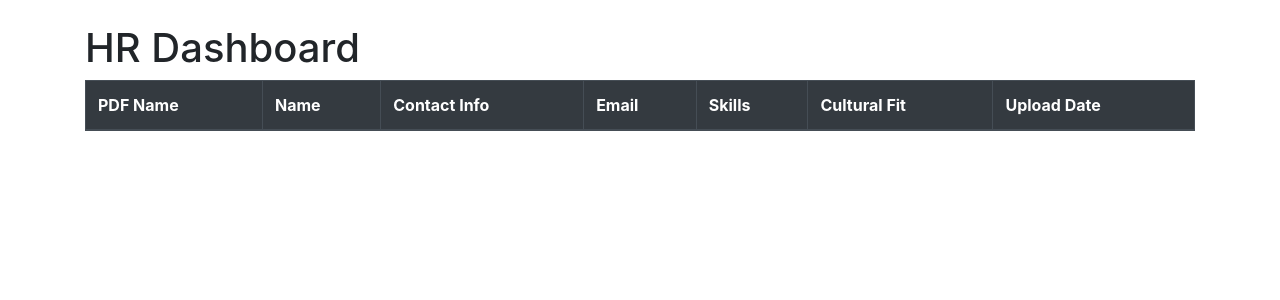
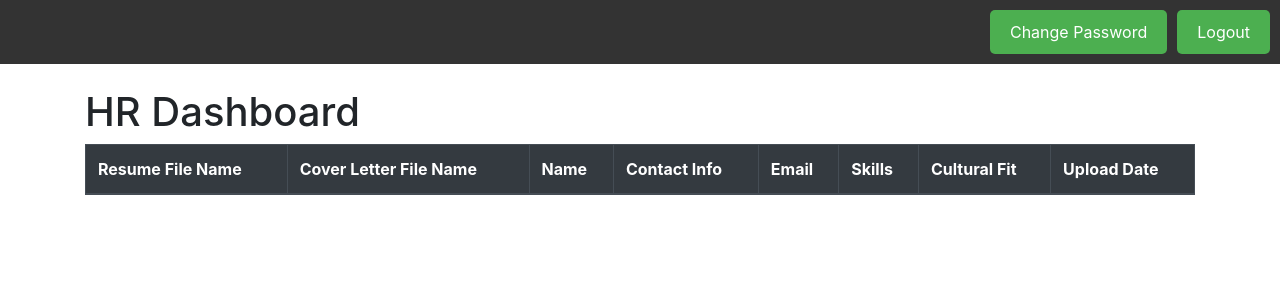
Before and after one commit to malhar1407/HR-Analytics-Final, a Flask app: page /hr in a window 1280 px wide. Shown: the top 300 px of the page. Run offline with Flask 3, Linux system fonts and the light colour scheme; data that the repository does not hold is empty; parts of the project's set-up code (start-up, migrations or seed data) failed here and were passed over; some libraries are stand-ins or nearby versions.

Commit message:
Added Login module

```diff
--- a/src/app.py
+++ b/src/app.py
@@ -1,9 +1,41 @@
-from flask import Flask, render_template, request, redirect, url_for, flash
+from flask import Flask, render_template, request, redirect, url_for, flash, session, make_response, send_file
 from pymongo import MongoClient
 import os
 from resume_parsing import parse_resume
 from Cover_Letter import final_cover_letter
 from datetime import datetime
+from bson.binary import Binary
+from io import BytesIO
+
+def update_user_password(user_id, new_password):
+    # MongoDB connection
+    mongo_client = MongoClient("mongodb://localhost:27017")
+    db = mongo_client['Project']  # Replace 'Project' with your actual database name
+    login_collection = db['Login_Details'] # Collection to store login data
+
+    # Update the user's password in the database
+    login_collection.update_one({'id': user_id}, {'$set': {'Password': new_password}})
+    mongo_client.close()  # Close MongoDB connection
+
+def get_user_password(user_id):
+    # MongoDB connection
+    mongo_client = MongoClient("mongodb://localhost:27017")
+    db = mongo_client['Project']
+    login_collection = db['Login_Details']
+
+    # Query the database to get the user's password
+    user_data = login_collection.find_one({'id': user_id})
+    if user_data:
+        user_password = user_data.get('Password')
+        mongo_client.close()  # Close MongoDB connection
+        return user_password
+    else:
+        mongo_client.close()  # Close MongoDB connection
+        return None
+
+
+
+
 
 app = Flask(__name__)
 app.secret_key = b'_5#y2L"F4Q8z\n\xec]/'
@@ -28,9 +60,16 @@ def upload_files():
                 # Save resume file
                 resume_file_path = os.path.join(app.config['UPLOAD_FOLDER'], resume_file.filename)
                 resume_file.save(resume_file_path)
+
                 # Save cover letter file
                 cover_letter_file_path = os.path.join(app.config['UPLOAD_FOLDER'], cover_letter_file.filename)
                 cover_letter_file.save(cover_letter_file_path)
+
+                # Read the file contents
+                with open(resume_file_path, 'rb') as resume_f, open(cover_letter_file_path, 'rb') as cover_letter_f:
+                    resume_content = resume_f.read()
+                    cover_letter_content = cover_letter_f.read()
+
 
                 # Parse resume and cover letter, and store information in MongoDB
                 pdf_name, name, contact_info, email, skills, upload_date = parse_resume(resume_file_path)
@@ -38,7 +77,11 @@ def upload_files():
 
                 # Insert resume and cover letter data into MongoDB
                 resume_data = {
-                    'pdf_name': pdf_name,
+                    'candidate_id':session.get('candidate_id'),
+                    'resume_name': pdf_name,
+                    'resume_content':Binary(resume_content),
+                    'cover_letter_name': cover_letter_file.filename,
+                    'cover_letter_content':Binary(cover_letter_content),
                     'name': name,
                     'contact_info': contact_info,
                     'email': email,
@@ -57,7 +100,9 @@ def upload_files():
 # Route for candidate dashboard
 @app.route('/candidate')
 def candidate_dashboard():
-    return render_template('Candash.html')
+    response = make_response(render_template('Candash.html'))
+    response.headers['Cache-Control'] = 'no-cache, no-store, must-revalidate'
+    return response
 
 #Route for login page
 @app.route('/login')
@@ -65,31 +110,77 @@ def login():
     return render_template('login.html')
 
 
+# Route to download resume
+@app.route('/download_resume/<candidate_id>', methods=['GET'])
+def download_resume(candidate_id):
+    # Find the resume document in MongoDB based on candidate_id
+    resume_document = resume_collection.find_one({'candidate_id': candidate_id})
+    if resume_document:
+        resume_content = resume_document['resume_content']
+        resume_filename = resume_document['resume_name']
+
+        # Create a BytesIO object to send the file contents
+        resume_file = BytesIO(resume_content)
+        resume_file.seek(0)
+
+        # Return the file as a downloadable attachment
+        return send_file(resume_file, attachment_filename=resume_filename, as_attachment=True)
+    else:
+        return 'Resume not found for candidate ID: {}'.format(candidate_id), 404
+
+
+# Route to download cover letter
+@app.route('/download_cover_letter/<candidate_id>', methods=['GET'])
+def download_cover_letter(candidate_id):
+    # Find the cover letter document in MongoDB based on candidate_id
+    cover_letter_document = resume_collection.find_one({'candidate_id': candidate_id})
+    if cover_letter_document:
+        cover_letter_content = cover_letter_document['cover_letter_content']
+        cover_letter_filename = cover_letter_document['cover_letter_name']
+
+        # Create a BytesIO object to send the file contents
+        cover_letter_file = BytesIO(cover_letter_content)
+        cover_letter_file.seek(0)
+
+        # Return the file as a downloadable attachment
+        return send_file(cover_letter_file, attachment_filename=cover_letter_filename, as_attachment=True)
+    else:
+        return 'Cover letter not found for candidate ID: {}'.format(candidate_id), 404
+
 
 @app.route('/validate', methods=['POST'])
 def validate():
-    print('Reached validation')
     if request.method == 'POST':
         candidate_id = int(request.form['candidate-id'])
         password = request.form['password']
 
-        print(type(candidate_id))
-        print(password)
-        login_data = login_collection.find_one({'id': candidate_id, 'Password': password})
-        print(login_data)
+        login_data = login_collection.find_one({'candidate_id': candidate_id, 'Password': password})
 
         if login_data:
-            designation = login_data.get('Designation')
-            print(designation)
+            session['candidate_id'] = candidate_id
+            session['designation'] = login_data.get('Designation')
+            session['name'] = login_data.get('Name')
+            print(session['candidate_id'])
+            print(session['designation'])
+            print(session['name'])
 
-            if(designation == 'HR'):
+            if session['designation'] == 'HR':
                 return redirect(url_for('hr_dashboard'))
-            elif(designation == 'Candidate'):
+            elif session['designation'] == 'Candidate':
                 return redirect(url_for('candidate_dashboard'))
         else:
             flash('Invalid Login Credentials. Please try again')
 
         return redirect(url_for('login'))
+
+
+# Route for logging out
+@app.route('/logout', methods=['POST'])
+def logout():
+    # Clear the session data
+    session.clear()
+    # Redirect the user to the login page
+    return redirect(url_for('login'))
 
 
 
@@ -100,6 +191,47 @@ def hr_dashboard():
     resumes = resume_collection.find({})
     return render_template('hrdash.html', resumes=resumes)
 
+@app.route('/change_password', methods=['POST'])
+def change_password():
+    if request.method == 'POST':
+        # Get the submitted form data
+        current_password = request.form['current_password']
+        new_password = request.form['new_password']
+        confirm_password = request.form['confirm_password']
+
+        # Check if the new password and confirm password match
+        if new_password != confirm_password:
+            flash('New password and confirm password do not match. Please try again.', 'error')
+            return redirect(url_for('change_password_page'))
+
+        # Get the user's current password from the database (you need to implement this)
+        # For demonstration purposes, I'll assume you have a function called `get_user_password`
+        user_id = session.get('candidate_id')
+        user_password = get_user_password(user_id)  # Implement this function
+
+        # Check if the current password matches the password in the database
+        if current_password != user_password:
+            flash('Incorrect current password. Please try again.', 'error')
+            return redirect(url_for('change_password_page'))
+
+
+        update_user_password(user_id, new_password)
+
+        flash('Password updated successfully!', 'success')
+
+        #Get user designation
+        designation = session.get('designation')
+        if (designation == 'Candidate'):
+            return redirect(url_for('candidate_dashboard'))
+        elif (designation == 'HR'):
+            return redirect(url_for('hr_dashboard'))
+
+# Route for rendering the change password page
+@app.route('/change_password_page', methods=['POST','GET'])
+def change_password_page():
+    if request.method == 'POST' or request.method == 'GET':
+        return render_template('change_password.html')
+
 if __name__ == '__main__':
     app.config['UPLOAD_FOLDER'] = r'D:\HR-Analytics-Final\src\uploads'  # Define upload folder path
     app.run(debug=True)
--- a/src/templates/hrdash.html
+++ b/src/templates/hrdash.html
@@ -6,15 +6,62 @@
     <title>HR Dashboard</title>
     <!-- Bootstrap CSS -->
     <link rel="stylesheet" href="https://maxcdn.bootstrapcdn.com/bootstrap/4.5.2/css/bootstrap.min.css">
+    <style>
+        .task-bar {
+            background-color: #333;
+            color: #fff;
+            padding: 10px;
+            display: flex;
+            justify-content: space-between;
+            align-items: center;
+        }
+        .task-bar-logo {
+            font-size: 24px;
+            margin-right: 10px;
+        }
+        .task-bar-buttons {
+            display: flex;
+            align-items: center;
+        }
+        .task-bar-buttons button {
+            margin-left: 10px;
+            background-color: #4CAF50;
+            color: white;
+            padding: 10px 20px;
+            text-decoration: none;
+            border-radius: 5px;
+            border: none;
+            cursor: pointer;
+        }
+        .task-bar-buttons button:hover {
+            background-color: #45a049;
+        }
+    </style>
 </head>
 <body>
+    <!-- Taskbar -->
+    <div class="task-bar">
+        <div class="task-bar-logo">{{ session['name'] }}</div>
+        <div class="task-bar-buttons">
+            <!-- Change Password Button -->
+            <form method="POST" action="/change_password_page">
+                <button type="submit">Change Password</button>
+            </form>
+            <!-- Logout Button -->
+            <form method="POST" action="/logout">
+                <button type="submit">Logout</button>
+            </form>
+        </div>
+    </div>
+
     <div class="container">
         <h1 class="mt-4">HR Dashboard</h1>
         <!-- Add Bootstrap table styling -->
         <table class="table table-dark table-striped" border="1" id="resumesTable">
             <thead>
                 <tr>
-                    <th>PDF Name</th>
+                    <th>Resume File Name</th>
+                    <th>Cover Letter File Name</th>
                     <th>Name</th>
                     <th>Contact Info</th>
                     <th>Email</th>
@@ -26,7 +73,8 @@
             <tbody>
                 {% for resume in resumes %}
                 <tr>
-                    <td>{{ resume.pdf_name }}</td>
+                    <td><a href="/download_resume/{{ resume.candidate_id }}" target="_blank">{{ resume.resume_name }}</a></td>
+                    <td><a href="/download_cover_letter/{{ resume.candidate_id }}" target="_blank">{{resume.cover_letter_name}}</a></td>
                     <td>{{ resume.name }}</td>
                     <td>{{ resume.contact_info }}</td>
                     <td>{{ resume.email }}</td>
```
Also changed, not shown: src/templates/Candash.html (+50 -0 lines), src/templates/change_password.html (added, +141 -0 lines), src/templates/login.html (added, +77 -0 lines), 2 other files.
